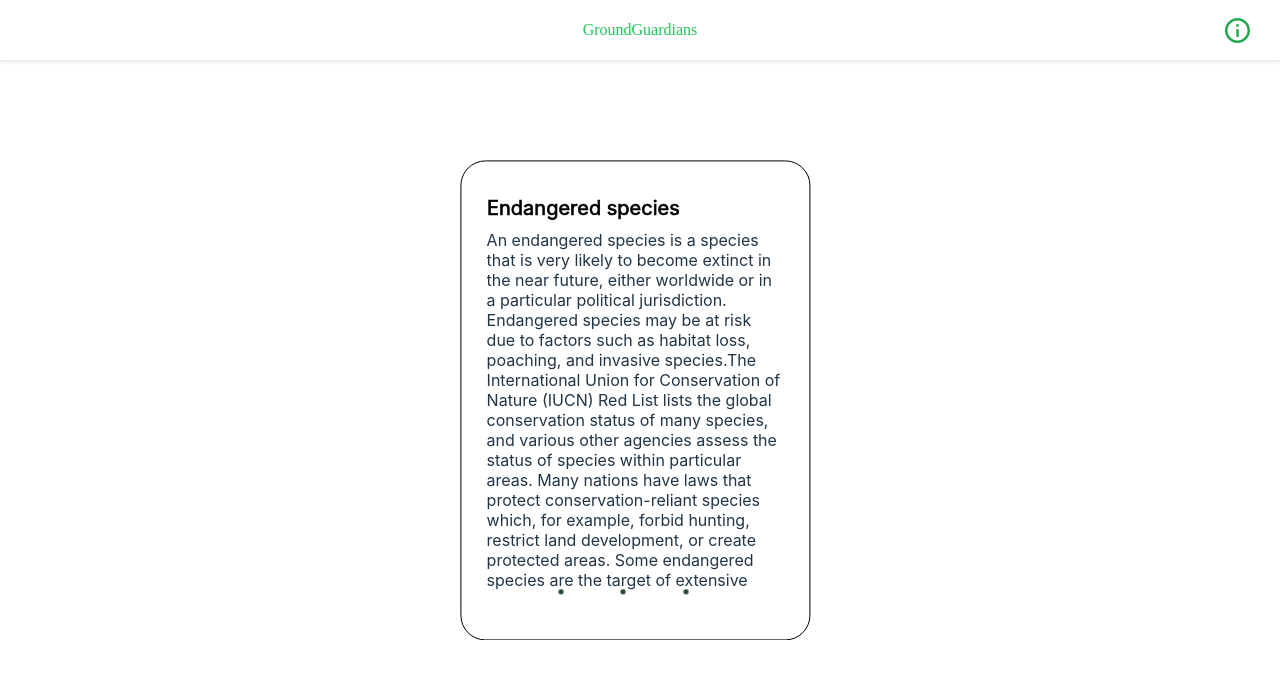
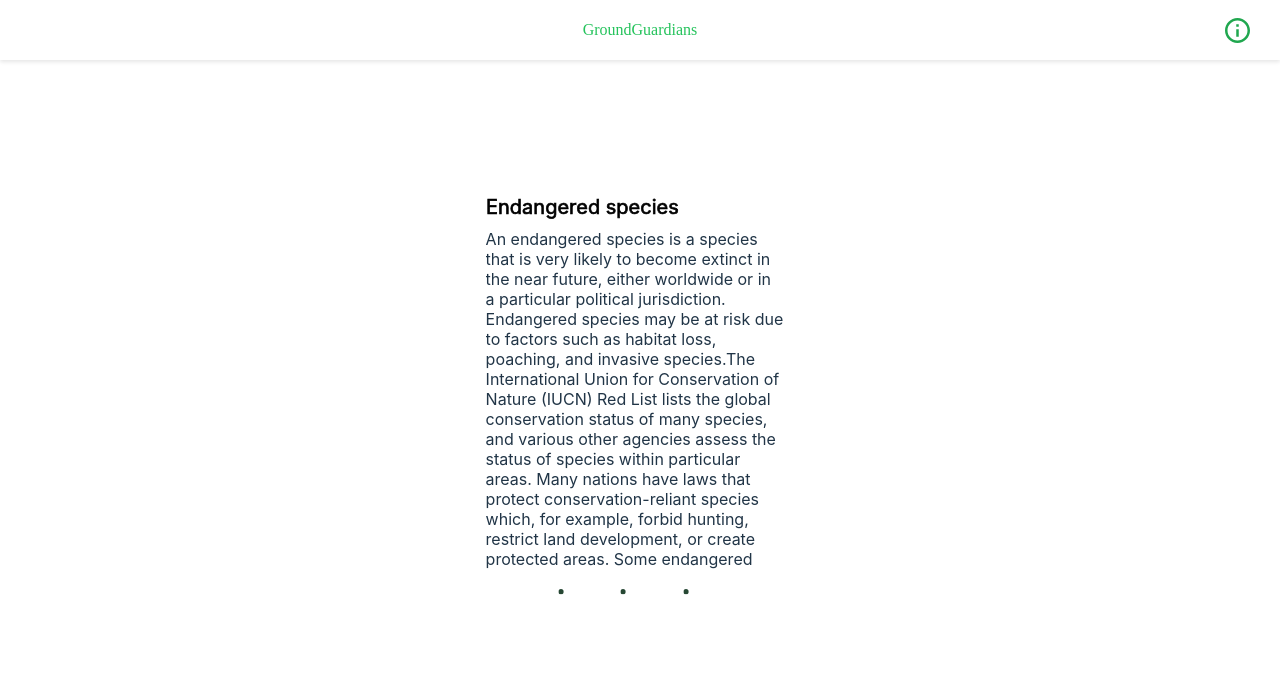
Before and after one commit to GroundGuardians/GG_FE, a React (Vite) app: page /info in a window 1280 px wide. Shown: the top 678 px of the page. Built offline with nearby package versions, Linux system fonts and the light colour scheme; a web font is replaced by a local one; what emotion-reset would draw is missing.

Commit message:
fix/#38 : 빌드 에러

```diff
--- a/src/Carousel.tsx
+++ b/src/Carousel.tsx
@@ -73,6 +73,8 @@ const EmblaCarousel: React.FC<PropType> = (props) => {
 export default EmblaCarousel;
 
 const CarouselLayout = styled.div`
+  display: flex;
+  flex-direction: column;
   box-sizing: border-box;
   width: 350px;
   height: 480px;
@@ -80,7 +82,6 @@ const CarouselLayout = styled.div`
   padding-left: 26px;
 
   background: #fff;
-  border: 1px solid black;
   border-radius: 25px;
 `;
 
@@ -96,7 +97,7 @@ const Title = styled.div`
 `;
 
 const Description = styled.div`
-  height: 360px;
+  height: 340px;
   overflow-y: scroll;
 
   font-size: 16px;
--- a/src/pages/GetCard.tsx
+++ b/src/pages/GetCard.tsx
@@ -1,5 +1,5 @@
 import styled from "@emotion/styled";
-import CardIc from "../assets/unknownCard.svg";
+
 import { CommonButton, ButtonRowWrapper } from "../commons/Button";
 import { useNavigate } from "react-router-dom";
 import axios from "axios";
@@ -94,13 +94,3 @@ const UnknownCardWrapper = styled.div`
   height: 434px;
   margin-bottom: 28px;
 `;
-
-const AnimalNameText = styled.p`
-  position: absolute;
-  bottom: 160px;
-
-  color: #898989;
-  font-size: 24px;
-  -webkit-text-stroke-width: 0.5pt;
-  -webkit-text-stroke-color: #898989;
-`;
--- a/src/pages/mypageCarousel/mypageCarousel.tsx
+++ b/src/pages/mypageCarousel/mypageCarousel.tsx
@@ -2,10 +2,6 @@ import React, { useCallback, useEffect, useState } from "react";
 import { EmblaOptionsType } from "embla-carousel";
 import useEmblaCarousel from "embla-carousel-react";
 import { flushSync } from "react-dom";
-import image1 from "../../assets/turtle.png";
-import image2 from "../../assets/gorilla.png";
-import image3 from "../../assets/daramzi.png";
-import image4 from "../../assets/panda.png";
 
 const TWEEN_FACTOR = 4.2;
 
```
Also changed, not shown: src/pages/MyPage.tsx (+1 -0 lines).
